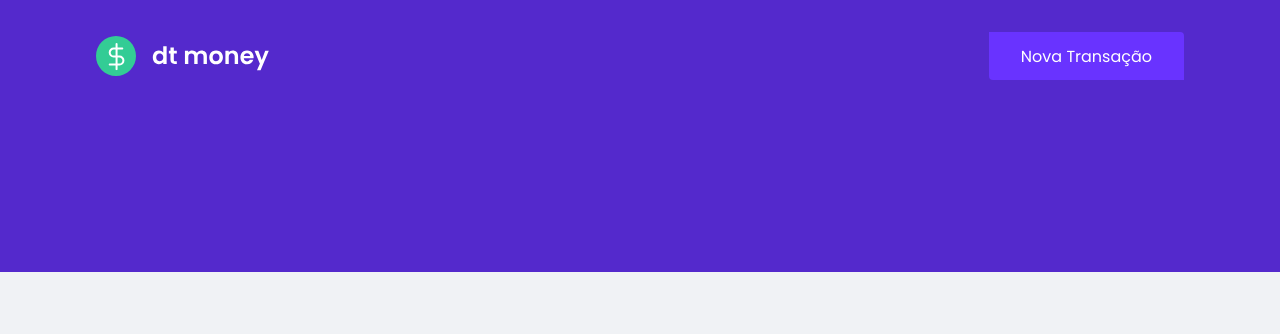
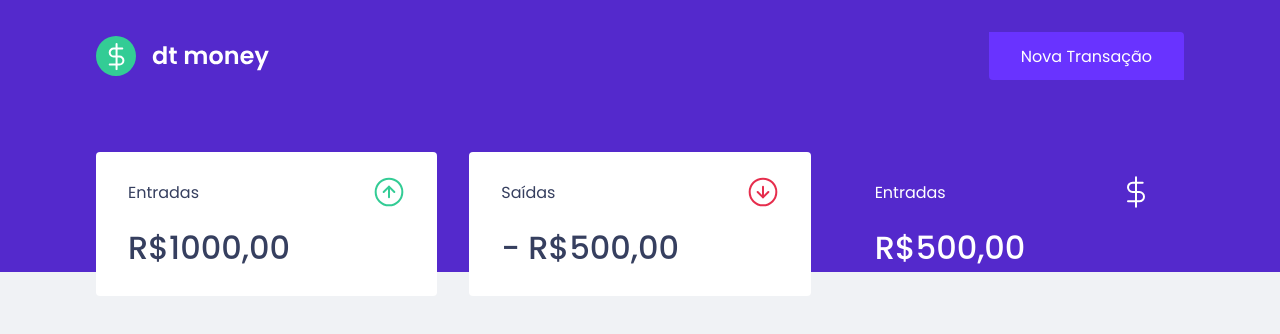
Before and after one commit to lucasvaaa/dtmoney, a React (Create React App) app: page / in a window 1280 px wide. Shown: the top 334 px of the page. Built offline with nearby package versions, Linux system fonts and the light colour scheme.

Commit message:
Finalização do Summary/Dashboard e estilização

```diff
--- a/public/index.html
+++ b/public/index.html
@@ -9,7 +9,7 @@
     <meta charset="utf-8" />
     <link rel="icon" href="./favicon.png" />
     <meta name="viewport" content="width=device-width, initial-scale=1" />
-    <link href="https://fonts.googleapis.com/css2?family=Poppins:wght@400;600&display=swap" rel="stylesheet">
+    <link href="https://fonts.googleapis.com/css2?family=Poppins:wght@400;500;600&display=swap" rel="stylesheet">
 
     <title>dtmoney</title>
   </head>
--- a/src/App.tsx
+++ b/src/App.tsx
@@ -1,6 +1,7 @@
 import './styles/global'
 import { GlobalStyle } from './styles/global';
-import { Header } from './styles/Header';
+import { Header } from './components/Header';
+import { Dashboard } from './components/Dashboard';
 
 
 export function App() {
@@ -10,6 +11,7 @@
       //Não será possível deixar uma div aqui para que não estrague o layout da página
     <>
       <Header/>
+      <Dashboard/>
       <GlobalStyle/>
     </>
   );
--- /dev/null
+++ b/src/components/Dashboard/index.tsx
@@ -0,0 +1,11 @@
+import { Container } from "./styles";
+import { Summary } from "../Summary";
+
+
+export function Dashboard () {
+    return (
+        <Container>
+            <Summary/>
+        </Container>
+    )
+};
--- /dev/null
+++ b/src/components/Dashboard/styles.ts
@@ -0,0 +1,8 @@
+import styled from "styled-components";
+
+export const Container = styled.main`
+    max-width: 1120px;
+    margin: 0 auto;
+    padding: 2.5rem 1rem;
+
+`;
--- a/src/styles/Header/index.tsx
+++ b/src/components/Header/index.tsx
@@ -1,7 +1,5 @@
 import logoImg from '../../assets/logo.svg'
-import { Container } from './styles'
-import { Content } from './styles'
-
+import { Container,Content } from './styles'
 
 export function Header() {
     return (
--- /dev/null
+++ b/src/components/Summary/index.tsx
@@ -0,0 +1,32 @@
+import { Container } from "./styles";
+import icomeImg from '../../assets/income.svg';
+import outcomeImg from '../../assets/outcome.svg';
+import totalImg from '../../assets/total.svg';
+
+export function Summary () {
+    return (
+        <Container>
+            <div>
+                <header>
+                    <p>Entradas</p>
+                    <img src={icomeImg} alt="Entradas" />
+                </header>
+                <strong>R$1000,00</strong>
+            </div>
+            <div>
+                <header>
+                    <p>Saídas</p>
+                    <img src={outcomeImg} alt="Saídas" />
+                </header>
+                <strong>- R$500,00</strong>
+            </div>
+            <div className="highlight-background">
+                <header>
+                    <p>Entradas</p>
+                    <img src={totalImg} alt="Total" />
+                </header>
+                <strong>R$500,00</strong>
+            </div>
+        </Container>
+    )
+}
--- /dev/null
+++ b/src/components/Summary/styles.ts
@@ -0,0 +1,38 @@
+import styled from "styled-components";
+
+export const Container = styled.div`
+
+    display: grid;
+    grid-template-columns: repeat(3,1fr); //3 colunas com um tamanho flexível entre todas elas
+    gap: 2rem;
+    margin-top: -10rem;
+
+    div {
+        background-color: var(--shape);
+
+        padding: 1.5rem 2rem;
+        border-radius: 0.25rem;
+        color: var(--text-title);
+
+
+        header {
+            display: flex;
+            align-items: center;
+            justify-content: space-between;
+        }
+
+    strong {
+        display: block; //geralmente strong vem com display inline e 'block' faz trabalhar como se fosse uma div, permitindo o margin-top
+        margin-top: 1rem;
+        font-size:2rem ;
+        font-weight: 500;
+        line-height: 3rem;
+    }
+
+    &.highlight-background {
+        background-color: var(--green);
+        color: #fff;
+
+    }
+    }
+`;
--- a/src/styles/global.ts
+++ b/src/styles/global.ts
@@ -6,6 +6,7 @@
         --background:#f0f2f5;
         --red: #e52e4d;
         --blue: #5429cc;
+        --gren: #33cc95;
 
         --blue-light: #6933ff;
 
```
Also changed, not shown: src/components/Header/styles.ts (renamed from src/styles/Header/styles.ts), 1 other file (tests, documents, lock files or other folders).
